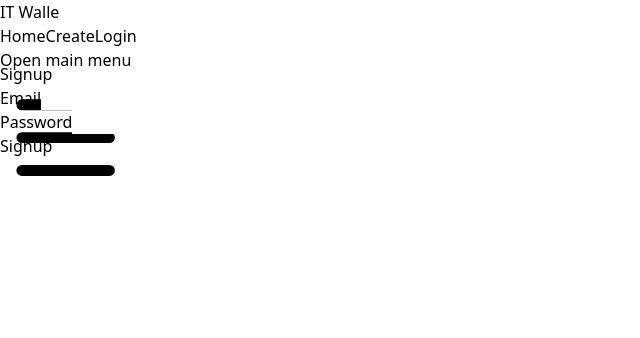
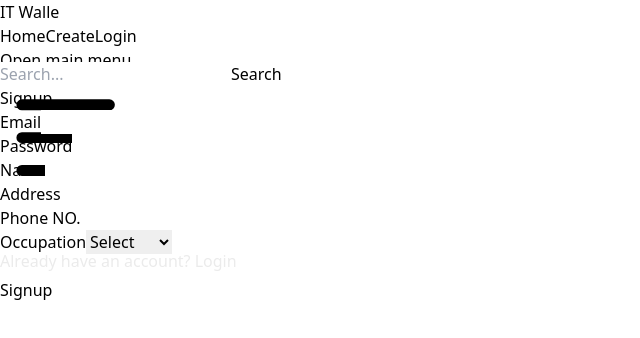
Before and after one commit to prabhattopi/crudApp, a React (Vite) app: page /signup in a window 1280 px wide. Shown: the top 338 px of the page, without its empty margins (0-640 px from the left). Built offline with nearby package versions, Linux system fonts and the light colour scheme; no server answers.

Commit message:
the file is changed with optimised

```diff
--- a/src/components/Home.jsx
+++ b/src/components/Home.jsx
@@ -6,7 +6,7 @@ const Home = ({ items, setItems }) => {
   return (
     <div className="flex flex-col md:flex-row">
   <Sidebar />
-  <div className="container bg-sky-800 h-[calc(100vh-62px)]   px-4 py-4 flex-grow overflow-y-auto max-h-80vh">
+  <div className="container bg-sky-800 h-[calc(100vh-118px)]   px-4 py-4 flex-grow overflow-y-auto max-h-80vh">
     <GetData items={items} setItems={setItems} />
   </div>
 </div>
--- a/src/components/Login.jsx
+++ b/src/components/Login.jsx
@@ -20,7 +20,7 @@ const Login = () => {
   };
 
   return (
-    <div className="min-h-screen bg-gray-100 flex items-center justify-center">
+    <div className="fixed inset-0 flex items-center justify-center bg-gray-100">
       <div className="bg-white shadow-md rounded-md p-8 max-w-md w-full">
         <h2 className="text-2xl font-bold mb-6">Login</h2>
         <form onSubmit={handleSubmit}>
--- a/src/components/Navbar.jsx
+++ b/src/components/Navbar.jsx
@@ -3,15 +3,26 @@ import { Link } from "react-router-dom";
 
 const Navbar = () => {
   const [isMenuOpen, setIsMenuOpen] = useState(false);
+  const [searchQuery, setSearchQuery] = useState("");
 
   const toggleMenu = () => {
     setIsMenuOpen(!isMenuOpen);
   };
 
+  const handleSearchInputChange = (event) => {
+    setSearchQuery(event.target.value);
+  };
+
+  const handleSearchSubmit = (event) => {
+    event.preventDefault();
+    // Perform search action using the searchQuery value
+    console.log("Search query:", searchQuery);
+  };
+
   return (
     <nav className="bg-gray-800 sticky top-0 z-50">
       <div className="max-w-7xl mx-auto px-4 sm:px-6 lg:px-8">
-        <div className="flex items-center justify-between" style={{height:"62px"}}>
+        <div className="flex items-center justify-between" style={{ height: "62px" }}>
           <div className="flex items-center">
             <div className="flex-shrink-0">
               <span className="text-white">IT Walle</span>
@@ -54,12 +65,7 @@ const Navbar = () => {
                   viewBox="0 0 24 24"
                   stroke="currentColor"
                 >
-                  <path
-                    strokeLinecap="round"
-                    strokeLinejoin="round"
-                    strokeWidth="2"
-                    d="M4 6h16M4 12h16M4 18h16"
-                  />
+                  <path strokeLinecap="round" strokeLinejoin="round" strokeWidth="2" d="M4 6h16M4 12h16M4 18h16" />
                 </svg>
               ) : (
                 <svg
@@ -69,12 +75,7 @@ const Navbar = () => {
                   viewBox="0 0 24 24"
                   stroke="currentColor"
                 >
-                  <path
-                    strokeLinecap="round"
-                    strokeLinejoin="round"
-                    strokeWidth="2"
-                    d="M6 18L18 6M6 6l12 12"
-                  />
+                  <path strokeLinecap="round" strokeLinejoin="round" strokeWidth="2" d="M6 18L18 6M6 6l12 12" />
                 </svg>
               )}
             </button>
@@ -92,10 +93,10 @@ const Navbar = () => {
               Home
             </Link>
             <Link
-              to="/signup"
+              to="/create"
               className="text-gray-300 hover:bg-gray-700 hover:text-white block px-3 py-2 rounded-md text-base font-medium"
             >
-              Sign Up
+              Create
             </Link>
             <Link
               to="/login"
@@ -106,6 +107,21 @@ const Navbar = () => {
           </div>
         </div>
       )}
+
+      <div className="flex justify-center bg-gray-700 py-2">
+        <form onSubmit={handleSearchSubmit}>
+          <input
+            type="text"
+            value={searchQuery}
+            onChange={handleSearchInputChange}
+            className="px-4 py-2 rounded-md focus:outline-none focus:ring-2 focus:ring-offset-2 focus:ring-offset-gray-800 focus:ring-white"
+            placeholder="Search..."
+          />
+          <button type="submit" className="ml-2 px-4 py-2 bg-gray-900 text-white rounded-md">
+            Search
+          </button>
+        </form>
+      </div>
     </nav>
   );
 };
--- a/src/components/Signup.jsx
+++ b/src/components/Signup.jsx
@@ -1,10 +1,14 @@
 import React, { useState } from "react";
 import { Link } from "react-router-dom";
-import "./Login.css"; // Import the CSS file for Login component styles
+import "./Signup.css"; // Import the CSS file for Signup component styles
 
 const Signup = () => {
   const [email, setEmail] = useState("");
   const [password, setPassword] = useState("");
+  const [name, setName] = useState("");
+  const [address, setAddress] = useState("");
+  const [occupation, setOccupation] = useState("");
+  const [selectedOption, setSelectedOption] = useState("");
 
   const handleEmailChange = (e) => {
     setEmail(e.target.value);
@@ -14,17 +18,31 @@ const Signup = () => {
     setPassword(e.target.value);
   };
 
+  const handleNameChange = (e) => {
+    setName(e.target.value);
+  };
+
+  const handleAddressChange = (e) => {
+    setAddress(e.target.value);
+  };
+
+  const handleOccupationChange = (e) => {
+    setOccupation(e.target.value);
+  };
+
+  const handleOptionChange = (e) => {
+    setSelectedOption(e.target.value);
+  };
+
   const handleSubmit = (e) => {
     e.preventDefault();
-    // Perform login logic here
+    // Perform signup logic here
   };
 
   return (
     <div className="min-h-screen bg-gray-100 flex items-center justify-center">
       <div className="bg-white shadow-md rounded-md p-8 max-w-md w-full">
-        <h2 className="text-2xl font-bold mb-6">
-        Signup
-        </h2>
+        <h2 className="text-2xl font-bold mb-6">Signup</h2>
         <form onSubmit={handleSubmit}>
           <div className="mb-4">
             <label htmlFor="email" className="block font-medium mb-2">
@@ -52,6 +70,67 @@ const Signup = () => {
               required
             />
           </div>
+          <div className="mb-4">
+            <label htmlFor="name" className="block font-medium mb-2">
+              Name
+            </label>
+            <input
+              type="text"
+              id="name"
+              className="w-full border-gray-300 rounded-md py-2 px-4 focus:outline-none focus:ring-2 focus:ring-blue-500"
+              value={name}
+              onChange={handleNameChange}
+              required
+            />
+          </div>
+          <div className="mb-4">
+            <label htmlFor="address" className="block font-medium mb-2">
+              Address
+            </label>
+            <input
+              type="text"
+              id="address"
+              className="w-full border-gray-300 rounded-md py-2 px-4 focus:outline-none focus:ring-2 focus:ring-blue-500"
+              value={address}
+              onChange={handleAddressChange}
+              required
+            />
+          </div>
+          <div className="mb-4">
+            <label htmlFor="occupation" className="block font-medium mb-2">
+              Phone NO.
+            </label>
+            <input
+              type="number"
+              id="phone"
+              className="w-full border-gray-300 rounded-md py-2 px-4 focus:outline-none focus:ring-2 focus:ring-blue-500"
+              value={occupation}
+              onChange={handleOccupationChange}
+              required
+            />
+          </div>
+          <div className="mb-4">
+            <label htmlFor="select" className="block font-medium mb-2">
+              Occupation
+            </label>
+            <select
+              id="select"
+              className="w-full border-gray-300 rounded-md py-2 px-4 focus:outline-none focus:ring-2 focus:ring-blue-500"
+              value={selectedOption}
+              onChange={handleOptionChange}
+            >
+              <option value="">Select</option>
+              <option value="option1">Option 1</option>
+              <option value="option2">Option 2</option>
+              <option value="option3">Option 3</option>
+            </select>
+          </div>
+          <p className="text-sm text-gray-500 mb-4 animated-text">
+            Already have an account?{" "}
+            <Link to="/login" className="text-blue-500">
+              Login
+            </Link>
+          </p>
           <button
             type="submit"
             className="bg-blue-500 text-white py-2 px-4 w-full rounded-md hover:bg-blue-600"
```
Also changed, not shown: src/components/Sidebar.jsx (+30 -23 lines), src/components/Signup.css (added).
